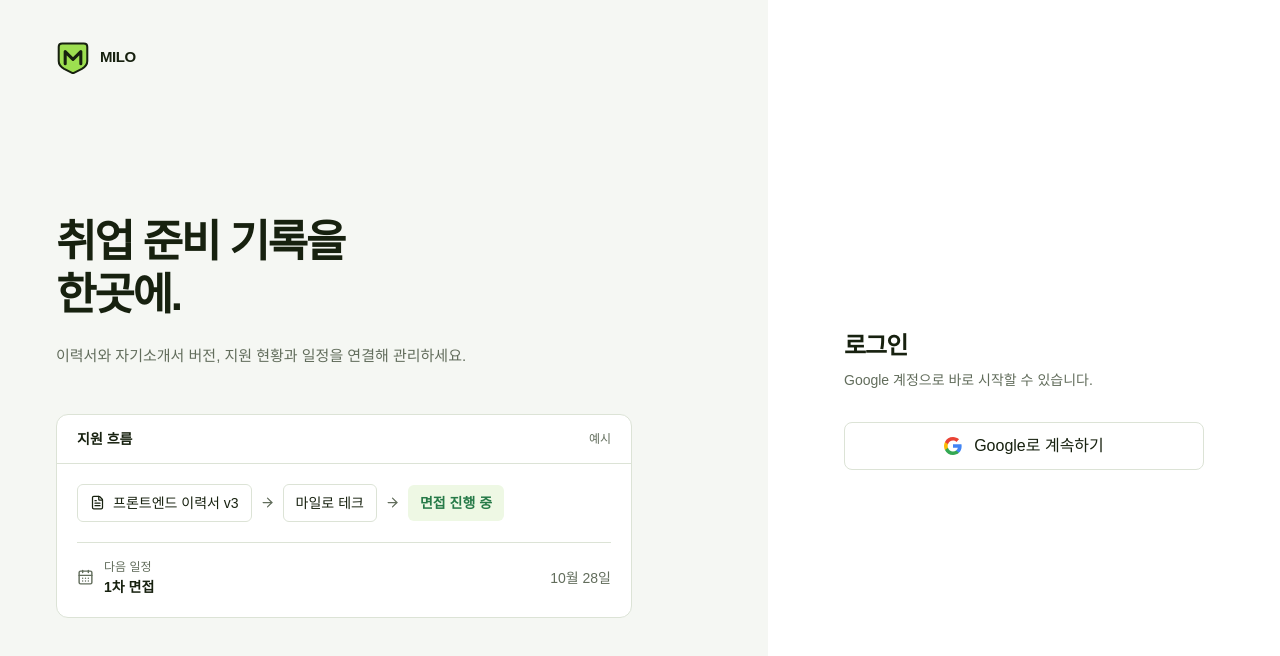
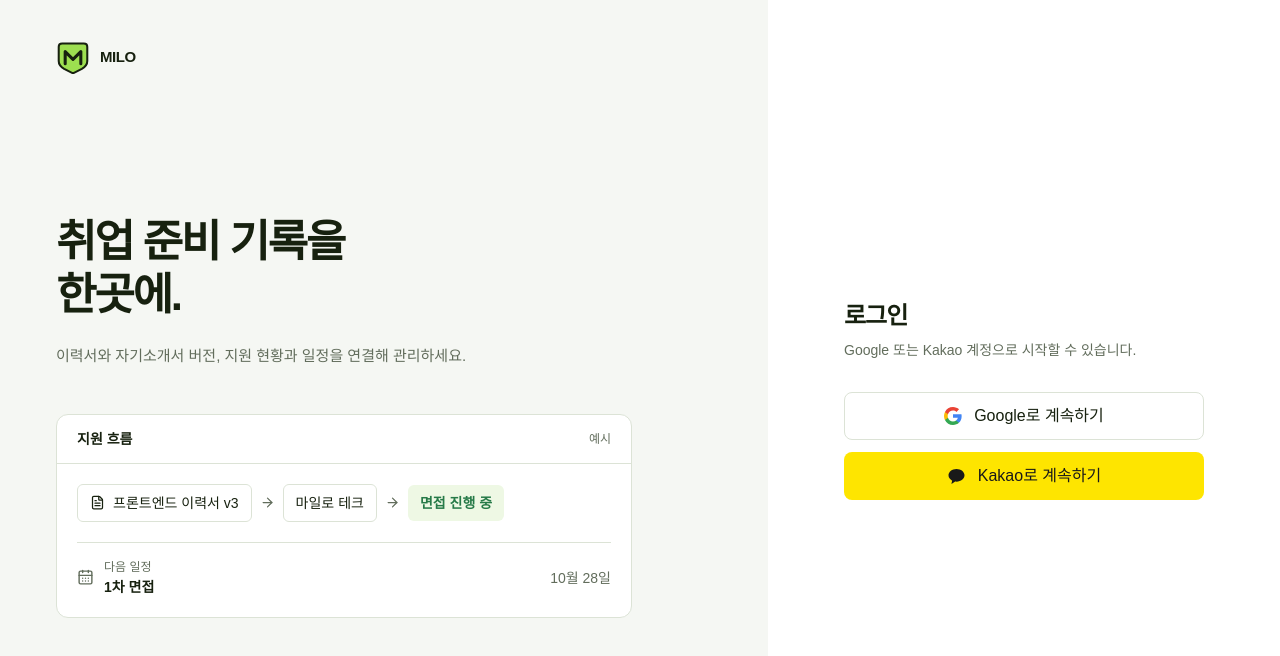
Before and after one commit to kwonsuhyuk/MILO_, a Next.js app: page /login in a window 1280 px wide. Shown: the top 656 px of the page. Built offline with nearby package versions, Linux system fonts and the light colour scheme; no server answers; a web font is replaced by a local one.

Commit message:
feat: 카카오 소셜 로그인 추가

```diff
--- a/src/app/globals.css
+++ b/src/app/globals.css
@@ -20,6 +20,8 @@
   --destructive-soft: #fbeaec;
   --info: #356da8;
   --info-soft: #e9f1fa;
+  --kakao: #fee500;
+  --kakao-foreground: #191919;
   --ring: #78b72f;
 }
 
@@ -43,6 +45,8 @@
   --color-destructive-soft: var(--destructive-soft);
   --color-info: var(--info);
   --color-info-soft: var(--info-soft);
+  --color-kakao: var(--kakao);
+  --color-kakao-foreground: var(--kakao-foreground);
   --color-ring: var(--ring);
   --font-sans: var(--font-pretendard), system-ui, sans-serif;
 }
--- a/src/app/login/actions.ts
+++ b/src/app/login/actions.ts
@@ -4,21 +4,32 @@ import { redirect } from "next/navigation";
 import { getSiteUrl } from "@/lib/site-url";
 import { createClient } from "@/lib/supabase/server";
 
-export async function signInWithGoogle() {
+async function signInWithProvider(
+  provider: "google" | "kakao",
+  errorCode: string,
+) {
   const supabase = await createClient();
   const siteUrl = await getSiteUrl();
   const { data, error } = await supabase.auth.signInWithOAuth({
-    provider: "google",
+    provider,
     options: {
       redirectTo: `${siteUrl}/auth/callback`,
     },
   });
 
   if (error || !data.url) {
-    redirect("/login?error=oauth_start_failed");
+    redirect(`/login?error=${errorCode}`);
   }
 
   redirect(data.url);
+}
+
+export async function signInWithGoogle() {
+  return signInWithProvider("google", "oauth_google_start_failed");
+}
+
+export async function signInWithKakao() {
+  return signInWithProvider("kakao", "oauth_kakao_start_failed");
 }
 
 export async function signOut() {
--- /dev/null
+++ b/src/app/login/kakao-icon.tsx
@@ -0,0 +1,17 @@
+export function KakaoIcon() {
+  return (
+    <svg
+      aria-hidden="true"
+      width="19"
+      height="18"
+      viewBox="0 0 19 18"
+      fill="none"
+      xmlns="http://www.w3.org/2000/svg"
+    >
+      <path
+        d="M9.5 2C5.08 2 1.5 4.84 1.5 8.35c0 2.25 1.47 4.22 3.69 5.35l-.75 2.78c-.07.25.22.45.44.3l3.3-2.18c.43.06.87.1 1.32.1 4.42 0 8-2.84 8-6.35S13.92 2 9.5 2Z"
+        fill="currentColor"
+      />
+    </svg>
+  );
+}
--- a/src/app/login/page.tsx
+++ b/src/app/login/page.tsx
@@ -2,14 +2,17 @@ import { ArrowRight, CalendarDays, FileText } from "lucide-react";
 import Image from "next/image";
 import { redirect } from "next/navigation";
 import { createClient } from "@/lib/supabase/server";
-import { signInWithGoogle } from "./actions";
+import { signInWithGoogle, signInWithKakao } from "./actions";
 import { GoogleIcon } from "./google-icon";
+import { KakaoIcon } from "./kakao-icon";
 
 const errorMessages: Record<string, string> = {
-  oauth_start_failed:
+  oauth_google_start_failed:
     "Google 로그인을 시작하지 못했습니다. 잠시 후 다시 시도해 주세요.",
+  oauth_kakao_start_failed:
+    "Kakao 로그인을 시작하지 못했습니다. 잠시 후 다시 시도해 주세요.",
   oauth_callback_failed:
-    "Google 로그인 정보를 확인하지 못했습니다. 다시 시도해 주세요.",
+    "로그인 정보를 확인하지 못했습니다. 다시 시도해 주세요.",
 };
 
 type LoginPageProps = {
@@ -98,7 +101,7 @@ export default async function LoginPage({ searchParams }: LoginPageProps) {
         <div className="w-full max-w-[360px]">
           <h2 className="text-2xl font-bold tracking-[-0.04em]">로그인</h2>
           <p className="mt-2 text-sm text-muted-foreground">
-            Google 계정으로 바로 시작할 수 있습니다.
+            Google 또는 Kakao 계정으로 시작할 수 있습니다.
           </p>
 
           {errorMessage ? (
@@ -110,7 +113,8 @@ export default async function LoginPage({ searchParams }: LoginPageProps) {
             </p>
           ) : null}
 
-          <form action={signInWithGoogle} className="mt-8">
+          <div className="mt-8 space-y-3">
+            <form action={signInWithGoogle}>
               <button
                 type="submit"
                 className="inline-flex min-h-12 w-full items-center justify-center gap-3 rounded-lg border border-input-border bg-background px-4 text-sm font-semibold outline-offset-2 transition-colors hover:bg-surface-subtle focus-visible:outline-2"
@@ -119,6 +123,17 @@ export default async function LoginPage({ searchParams }: LoginPageProps) {
                 Google로 계속하기
               </button>
             </form>
+
+            <form action={signInWithKakao}>
+              <button
+                type="submit"
+                className="inline-flex min-h-12 w-full items-center justify-center gap-3 rounded-lg bg-kakao px-4 text-sm font-semibold text-kakao-foreground outline-offset-2 transition-opacity hover:opacity-90 focus-visible:outline-2"
+              >
+                <KakaoIcon />
+                Kakao로 계속하기
+              </button>
+            </form>
+          </div>
         </div>
       </section>
     </main>
```
Lines whose indentation alone changed are shown as unchanged.
